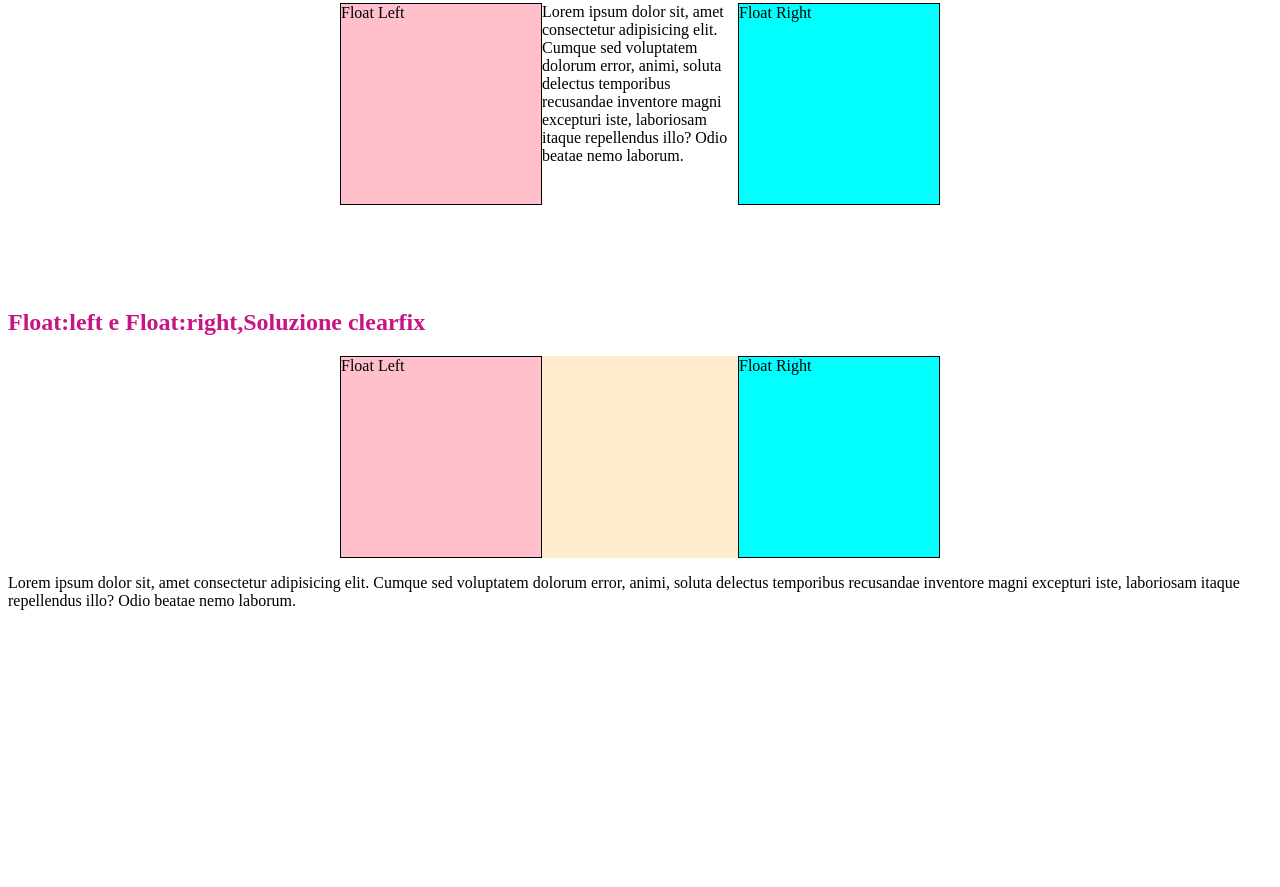
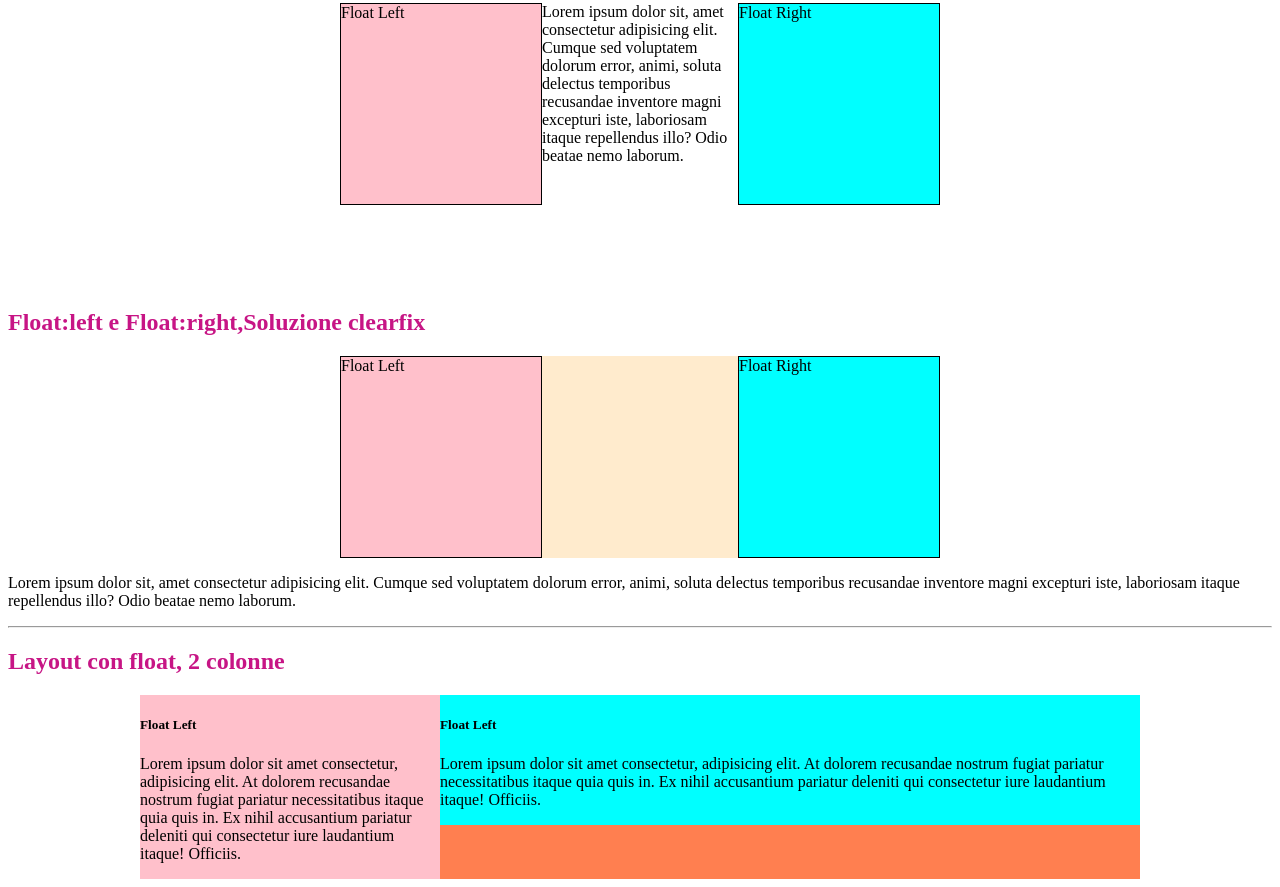
Before and after one commit to mariklim/CSS-FLOAT-sperimentazione, a plain HTML site: page index.html in a window 1280 px wide. Shown: the part 1214-2101 px from the top of the page. Before the commit the page ends 1840 px from the top, so only its background shows below. Drawn offline with Linux system fonts and the light colour scheme.

Commit message:
add layout con float

```diff
--- a/css/style.css
+++ b/css/style.css
@@ -24,12 +24,12 @@ img{
     border: 1px solid black;
 }
 
-.block-pink {
+.block-pink, .colonna-left-pink {
     background-color: pink;
     float: left;
 
 }
-.block-blue {
+.block-blue, .colonna-right-blue {
     background-color: aqua;
     float: right;
 }
@@ -39,3 +39,16 @@ img{
     display: table;
     clear: both;
 }
+
+.layout{
+    width: 1000px;
+    margin: auto;
+    background-color: coral;
+}
+.colonna-left-pink{
+    width: 30%;
+}
+
+.colonna-right-blue{
+    width: 70%;
+}
--- a/index.html
+++ b/index.html
@@ -66,7 +66,22 @@
             </div>
             <p>  Lorem ipsum dolor sit, amet consectetur adipisicing elit. Cumque sed voluptatem dolorum error, animi, soluta delectus temporibus recusandae inventore magni excepturi iste, laboriosam itaque repellendus illo? Odio beatae nemo laborum.</p>
 
+
+            <hr>
+
+            <h2>Layout con float, 2 colonne</h2>
+            <div class="layout clearfix">
+                <div class="colonna-left-pink">
+                <h5>Float Left</h5>
+                <p>Lorem ipsum dolor sit amet consectetur, adipisicing elit. At dolorem recusandae nostrum fugiat pariatur necessitatibus itaque quia quis in. Ex nihil accusantium pariatur deleniti qui consectetur iure laudantium itaque! Officiis.</p>
+                </div>
+
+                <div class="colonna-right-blue"> <h5>Float Left</h5>
+                <p>Lorem ipsum dolor sit amet consectetur, adipisicing elit. At dolorem recusandae nostrum fugiat pariatur necessitatibus itaque quia quis in. Ex nihil accusantium pariatur deleniti qui consectetur iure laudantium itaque! Officiis.</p>
+                </div>
+            </div>
         </div>
+
 
     </body>
 </html>
```
